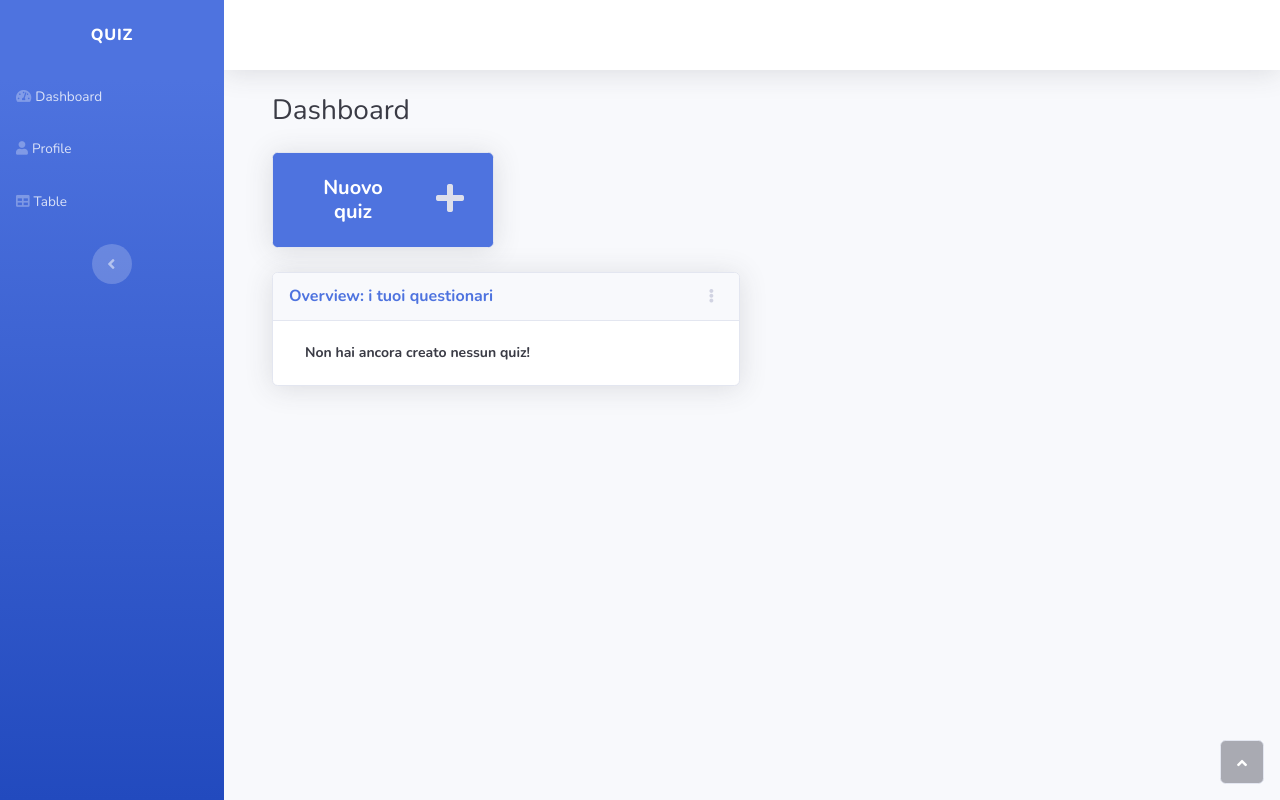
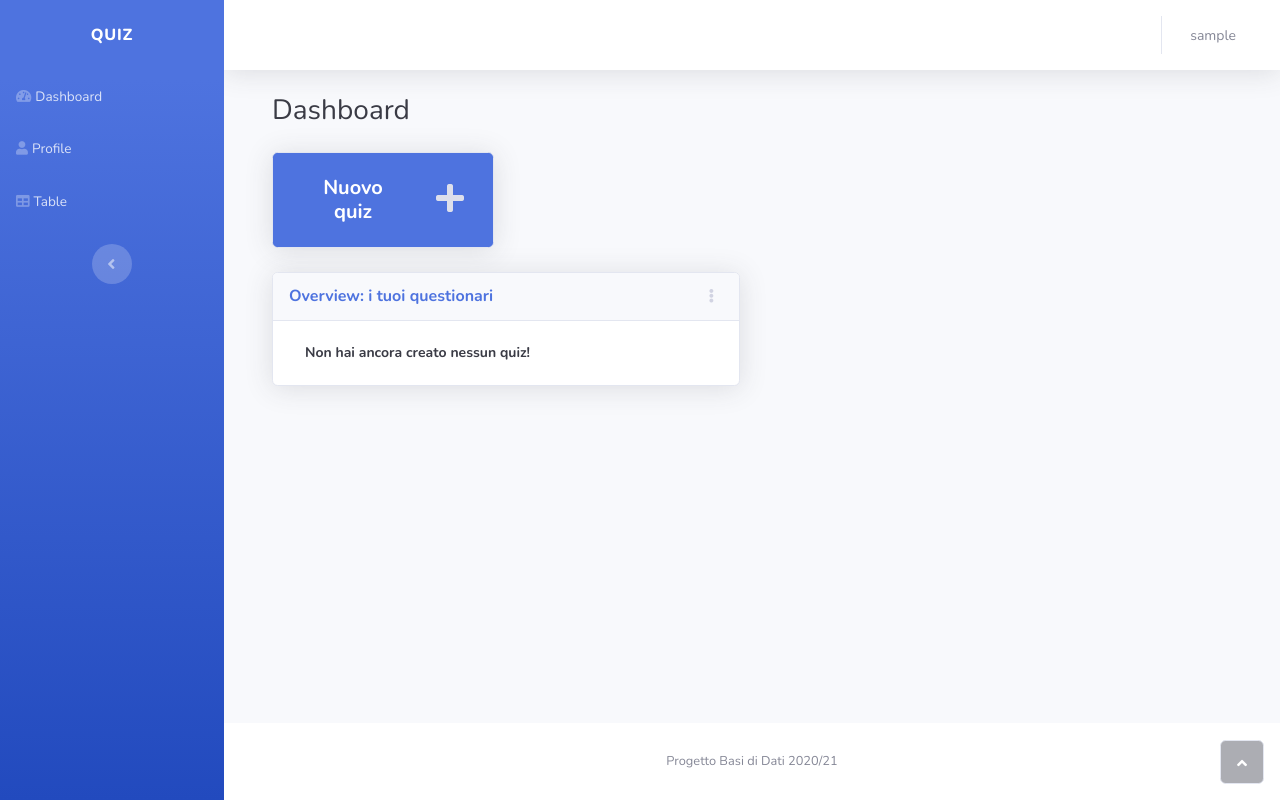
Before and after one commit to 874449/Progetto-BD-2021, a Flask app: page /dashboard in a window 1280 px wide. Run offline with Flask 2, Linux system fonts and the light colour scheme; the visitor is signed in with stand-in values (Sample User, id 1); data comes from the database, SQL or seed files in the repository; data that the repository does not hold is empty; some libraries are stand-ins or nearby versions.

Commit message:
ripristinato il nome dell'utente nella topbar temporaneamente per non perdere il link al logout, presto verrà spostato nella barra laterale

```diff
--- a/app/templates/layout.html
+++ b/app/templates/layout.html
@@ -49,7 +49,32 @@ type="image/x-icon">
                 <!-- TOPBAR -->
                 <nav class="navbar navbar-light navbar-expand bg-white shadow mb-4 topbar static-top">
                     <div class="container-fluid"><button class="btn btn-link d-md-none rounded-circle me-3" id="sidebarToggleTop" type="button"><i class="fas fa-bars"></i></button>
+                        <ul class="navbar-nav flex-nowrap ms-auto">
+                            <div class="d-none d-sm-block topbar-divider"></div>
+                            <!-- TOPBAR USERNAME RIGHT-UPPER CORNER -->
+                            <li class="nav-item dropdown no-arrow">
+                                {% if current_user.is_authenticated %}
+                                <div class="nav-item dropdown no-arrow">
+                                    <a class="dropdown-toggle nav-link" aria-expanded="false" data-bs-toggle="dropdown" href="#">
+                                        <span class="d-none d-lg-inline me-2 text-gray-600 small">{{ current_user.username }}</span>
 
+                                    </a>
+                                    <!-- DROPDOWN MENU -->
+                                    <div class="dropdown-menu shadow dropdown-menu-end animated--grow-in">
+                                        <a class="dropdown-item" href="{{ url_for('main.profile', user_id=current_user['id']) }}"><i class="fas fa-user fa-sm fa-fw me-2 text-gray-400"></i>&nbsp;Profile</a>
+                                        <!--<a class="dropdown-item" href="#"><i class="fas fa-cogs fa-sm fa-fw me-2 text-gray-400"></i>&nbsp;Settings</a>-->
+                                        <!--<a class="dropdown-item" href="#"><i class="fas fa-list fa-sm fa-fw me-2 text-gray-400"></i>&nbsp;Activity log</a>-->
+                                        <div class="dropdown-divider"></div>
+                                        <a class="dropdown-item" href="{{ url_for('auth.logout') }}"><i class="fas fa-sign-out-alt fa-sm fa-fw me-2 text-gray-400"></i>&nbsp;Logout</a>
+                                    </div>
+                                </div>
+                                {% else %}
+                                    <a class="navbar-brand d-flex justify-content-center align-items-center sidebar-brand m-0" href="{{ url_for('auth.register') }}">
+                                        <span style="color:rgb(52,91,204)">Registrati</span>
+                                    </a>
+                                {% endif %}
+                            </li>
+                        </ul>
                     </div>
                 </nav>
                 <!-- FLASH -->
@@ -73,7 +98,12 @@ type="image/x-icon">
                 </div>
             </div>
 
-
+            <!-- FOOTER -->
+            <footer class="bg-white sticky-footer">
+                <div class="container my-auto">
+                    <div class="text-center my-auto copyright"><span>Progetto Basi di Dati 2020/21</span></div>
+                </div>
+            </footer>
         </div>
         <a class="border rounded d-inline scroll-to-top" href="#page-top"><i class="fas fa-angle-up"></i></a>
     </div>
```
